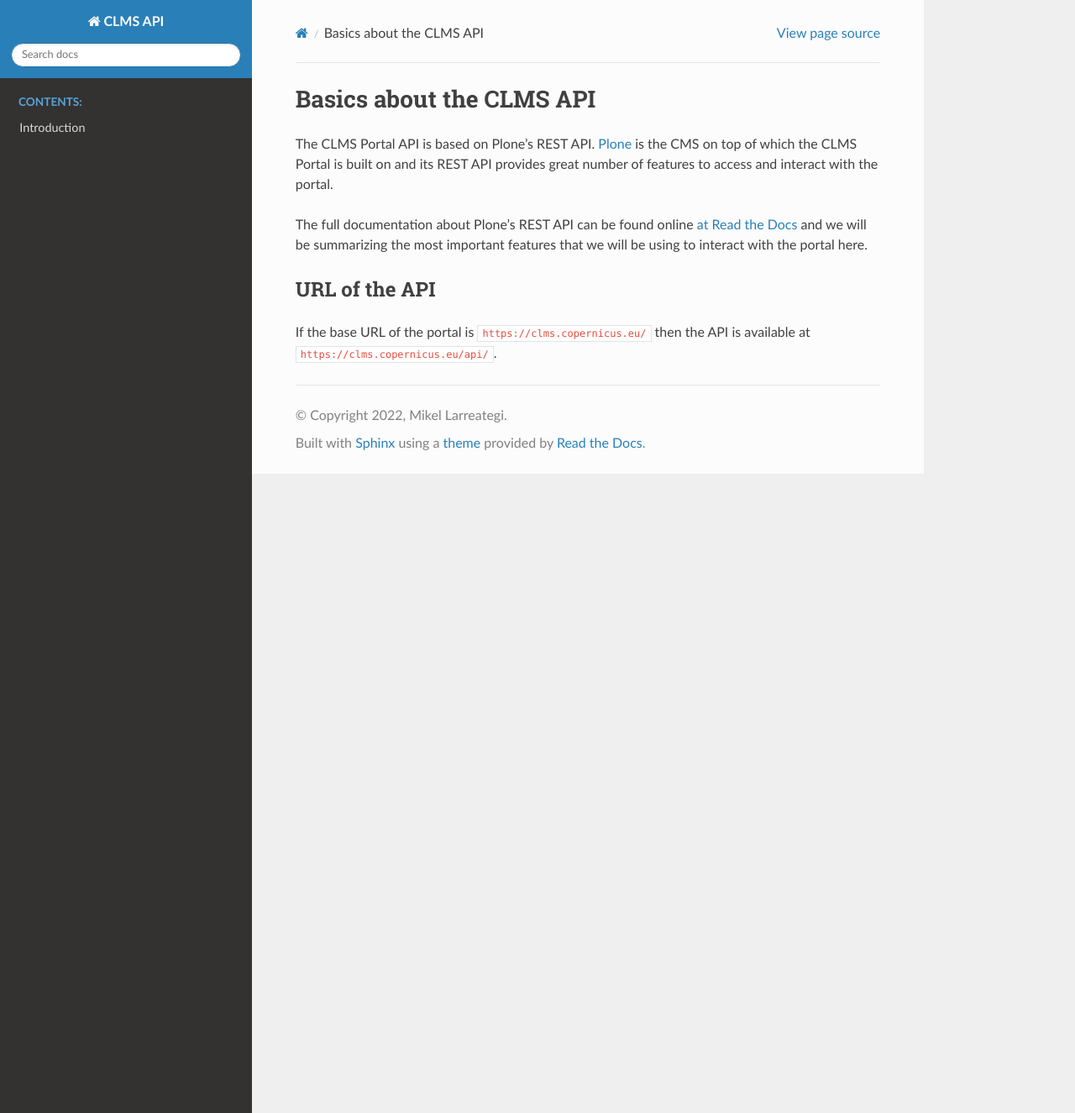
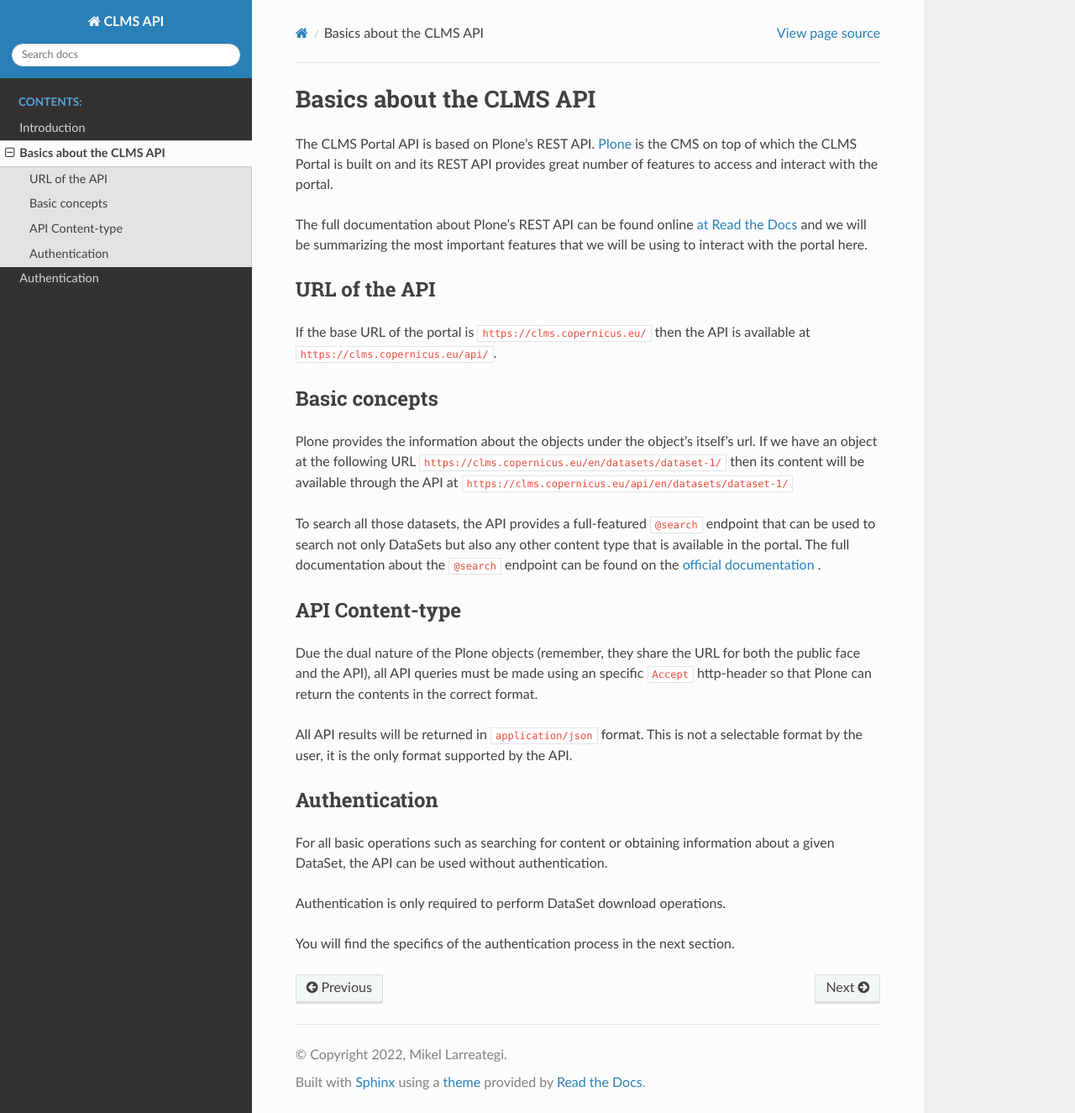
Before and after one commit to eea/clms-api-docs, a Sphinx documentation site: the page built from source/basic.md, in a window 1280 px wide and 1325 px high. Shown: the whole window at 84% size. Built offline with Sphinx 7.4.7 and the Read the Docs theme 2.0.0, drawn with Linux system fonts in a browser that asks for light colours.

Commit message:
authentication section

````diff
--- /dev/null
+++ b/source/authentication.md
@@ -0,0 +1,168 @@
+# Authentication
+
+``` {note} This documentation is heavily based on [ftw.tokenauth](https://pypi.org/project/ftw.tokenauth/) product's documentation because
+we are using this product under-the-hood to provide authentication services for API users.
+
+```
+
+CLMS Portal Authentication is handled using [EU Login](https://ecas.ec.europa.eu/cas/help.html), European Commission's user
+authentication service. This means that no user password is stored in the CLMS Portal, but the portal uses [Openid-connect](https://en.wikipedia.org/wiki/OpenID#OpenID_Connect_(OIDC)) to handle the user authorization with EU Login. Using EU Login the user only has to create one europe-wide account and will be able to access all European services that use EU Login without needing to create a new account for each service.
+
+That's why all users wanting to use the API, need to create specific API tokens to communicate with the API.
+
+Here we will explain all the steps needed to create and use such tokens.
+
+The use of API authentiation flow involves four steps:
+
+1. A logged in service user issues a service key in Plone, and stores the private key in a safe location accessible to the client application.
+2. The client application uses the private key to create and sign a JWT authorization grant.
+3. The client application exchanges the JWT authorization grant for a short-lived access token at the @@oauth2-token endpoint.
+4. The client then uses this access token to authenticate requests to protected resources.
+
+Assuming the client is in possession of a service key, the flow looks like this:
+
+```{image} ./images/authentication-flow.png
+    :alt: Register/Login link
+```
+
+
+## Login in the CLMS portal
+
+Using the `Register/Login` button in the top green bar of the portal, the user will be redirected to EU Login where he can login or register a new account.
+
+```{image} ./images/authentication-register-login-link.png
+    :alt: Register/Login link
+```
+
+
+When the user authorization is finished and the user is redirected back to the CLMS Portal, the name of the user will be shown in the top
+green bar and the user will be able to go his profile page and create the needed API tokens.
+
+```{image} ./images/authentication-register-login-user-name.png
+    :alt: Register/Login with user name
+```
+
+
+## Create API Tokens
+
+Clicking on this name in the top green bar, the user will be redirected to his profile page where he can fill the profile form and also can access to some other options reserved for logged-in users.
+
+Using the left menu present in the profile page, the user can access the `API Tokens` section-
+
+```{image} ./images/authentication-tokens-access.png
+    :alt: Access API Tokens section.
+```
+
+In this section the user will see all the available API Tokens, can revoke them and can create a new one.
+
+```{image} ./images/authentication-tokens-page.png
+    :alt: Access API Tokens section.
+```
+
+When clicking the `Create new Token` button, a new form will be shown where the user can fill the name of the token:
+
+```{image} ./images/authentication-tokens-create-new-token.png
+    :alt: Access API Tokens section.
+```
+
+After filling the form the token will be created inmediately and the token details will be presented in the form.
+
+```{image} ./images/authentication-tokens-create-new-token-created.png
+    :alt: Access API Tokens section.
+```
+
+It is very important to note that token details will be shown just once and just in this moment. The user will need to follow the details
+and copy the token details to a file, in order to use the token in the future.
+
+After creating one or more tokens, the user will be able to delete them using the buttons in the token list view.
+
+```{image} ./images/authentication-token-token-list.png
+    :alt: Access API Tokens section.
+```
+
+## Use the service token to sign the JWT authorization grant
+
+In order to request an access token, the client application will use the private service key created in the previous step to create and sign a JWT.
+
+The JWT needs to contain the following claims:
+
+
+|Name| Description                                                              |
+-----|--------------------------------------------------------------------------
+|iss | Issuer - must be ``client_id`` from service key                          |
+|aud | Audience - must be ``token_uri`` from service key                        |
+|sub | Subject - must be ``user_id`` from service key or an arbitrary userid of |
+|    | an existing user if the service key user is allowed to impersonate other |
+|    | users.                                                                   |
+|iat | The time the assertion was issued, specified as seconds since            |
+|    | 00:00:00 UTC, January 1, 1970.                                           |
+|exp | The expiration time of the assertion, specified as seconds since         |
+|    | 00:00:00 UTC, January 1, 1970. This value has a maximum of 1 hour after  |
+|    | the issued time.                                                         |
+
+The following is an example of how to build such a JWT token using python provided the service key
+is stored in a file called `my_saved_key.json`:
+
+```python
+import json
+import jwt
+import time
+
+# Load saved key from filesystem
+service_key = json.load(open('my_saved_key.json', 'rb'))
+
+private_key = service_key['private_key'].encode('utf-8')
+
+claim_set = {
+    "iss": service_key['client_id'],
+    "sub": service_key['user_id'],
+    "aud": service_key['token_uri'],
+    "iat": int(time.time()),
+    "exp": int(time.time() + (60 * 60)),
+}
+grant = jwt.encode(claim_set, private_key, algorithm='RS256')
+
+```
+
+## Use the authorization grant to obtain the token
+
+The client then makes a token request to the `token_uri` with the JWT grant it created.
+
+This request needs to be a `POST` request with `Content-Type: application/x-www-form-urlencoded` and a request body that contains the form encoded parameters.
+
+Two parameters are required:
+
+|Name 	    | Description                                                    |
+|-----------| ---------------------------------------------------------------|
+|grant_type | Must always be **urn:ietf:params:oauth:grant-type:jwt-bearer** |
+|assertion  | The JWT authorization grant                                    |
+
+
+```{http:example} curl wget python-requests
+    :request: ./http-examples/authentication-access-token-request.req
+```
+
+The response will be in `application/json` format and will contain the access token needed to interact with the API.
+
+```{literalinclude} ./http-examples/authentication-access-token-request.resp
+   :language: http
+```
+
+## Use the access token to authentication requests.
+
+The client can then use the access token to authenticate requests. The token needs to be sent in the HTTP `Authorization` header as a `Bearer` token, as follows:
+
+```{http:example} curl wget python-requests
+    :request: ./http-examples/authentication-use-access-token.req
+```
+
+
+## Token expiration and renewal
+
+Once the token expires, the client must create a JWT authorization grant again, and request a new access token.
+
+The client should, instead of trying to predict access token expiration, just anticipate the case that authentication using an existing token will fail (because the token expired), and then perform the necessary steps to obtain a new token.
+
+To accomplish this, it is recommended to delegate all the requests a client application wants to make to a class that expects an `Access token expired` response as described above, and obtains a new token if necessary. The failed request that lead to the error response then needs to be re-dispatched with its original parameters, but the new token in the `Authorization` header.
+
+Care needs to be taken to not include an expired token (or any `Authorization` header for that matter) with the requests to the token endpoint when obtaining a new token.
--- a/source/basic.md
+++ b/source/basic.md
@@ -11,3 +11,28 @@
 ## URL of the API
 
 If the base URL of the portal is `https://clms.copernicus.eu/` then the API is available at `https://clms.copernicus.eu/api/`.
+
+
+## Basic concepts
+
+Plone provides the information about the objects under the object's itself's url. If we have an object at the following URL `https://clms.copernicus.eu/en/datasets/dataset-1/` then its content will be available through the API at `https://clms.copernicus.eu/api/en/datasets/dataset-1/`
+
+To search all those datasets, the API provides a full-featured `@search` endpoint that can be used to search not only DataSets but also
+any other content type that is available in the portal. The full documentation about the `@search` endpoint can be found on the [official documentation](https://plonerestapi.readthedocs.io/en/latest/searching.html) .
+
+
+## API Content-type
+
+Due the dual nature of the Plone objects (remember, they share the URL for both the public face and the API), all API queries must be made
+using an specific `Accept` http-header so that Plone can return the contents in the correct format.
+
+All API results will be returned in `application/json` format. This is not a selectable format by the user, it is the only format supported by the API.
+
+
+## Authentication
+
+For all basic operations such as searching for content or obtaining information about a given DataSet, the API can be used without authentication.
+
+Authentication is only required to perform DataSet download operations.
+
+You will find the specifics of the authentication process in the next section.
--- a/source/index.rst
+++ b/source/index.rst
@@ -11,6 +11,8 @@
    :caption: Contents:
 
    introduction
+   basic
+   authentication
 
 
 
````
Also changed, not shown: source/others/token.json (added, +1 -0 lines), source/images/authentication-flow.png (added), source/images/authentication-register-login-link.png (added), source/images/authentication-register-login-user-name.png (added), source/images/authentication-token-token-list.png (added), source/images/authentication-tokens-access.png (added), source/images/authentication-tokens-create-new-token-created.png (added), source/images/authentication-tokens-create-new-token.png (added), source/images/authentication-tokens-page.png (added), 3 other files.
